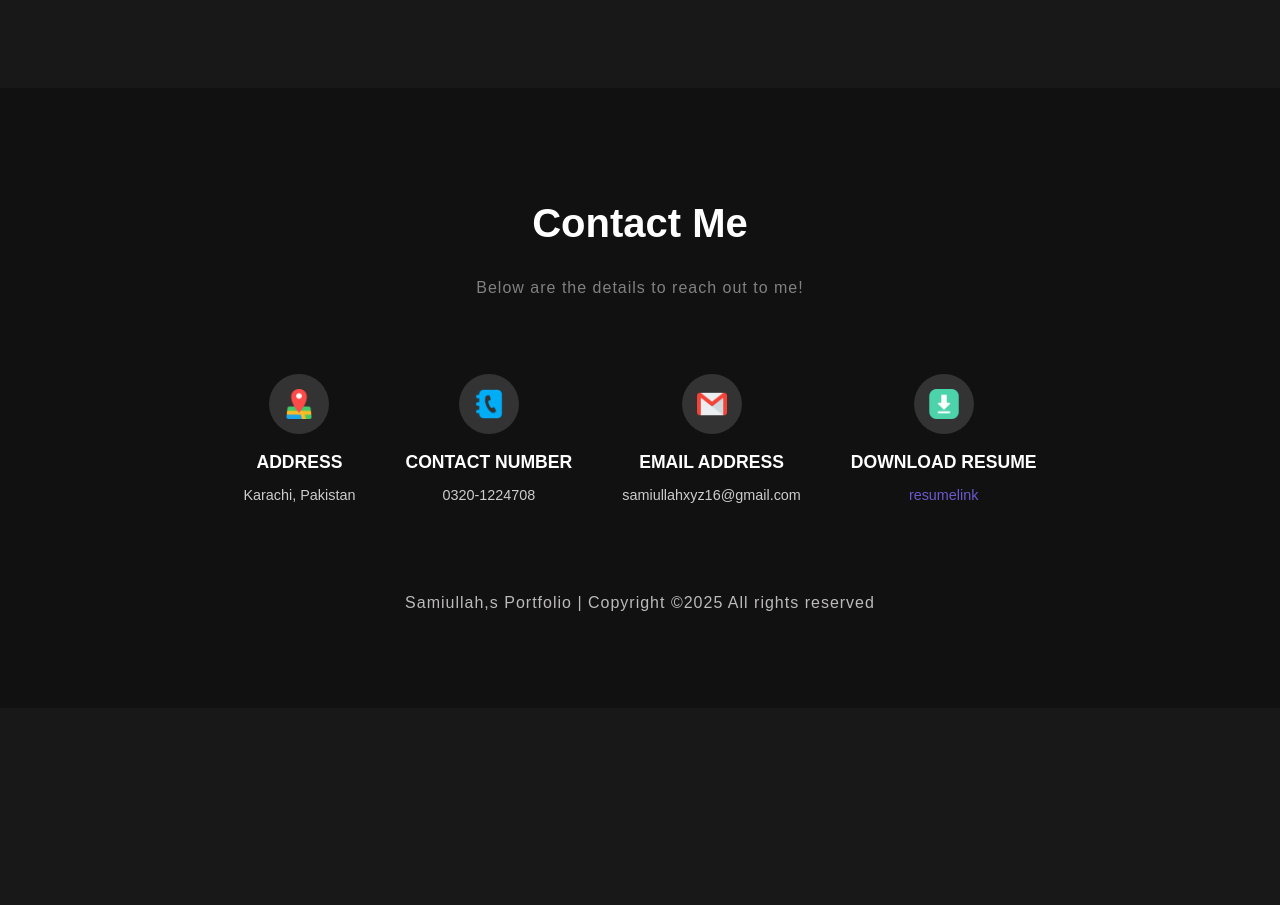
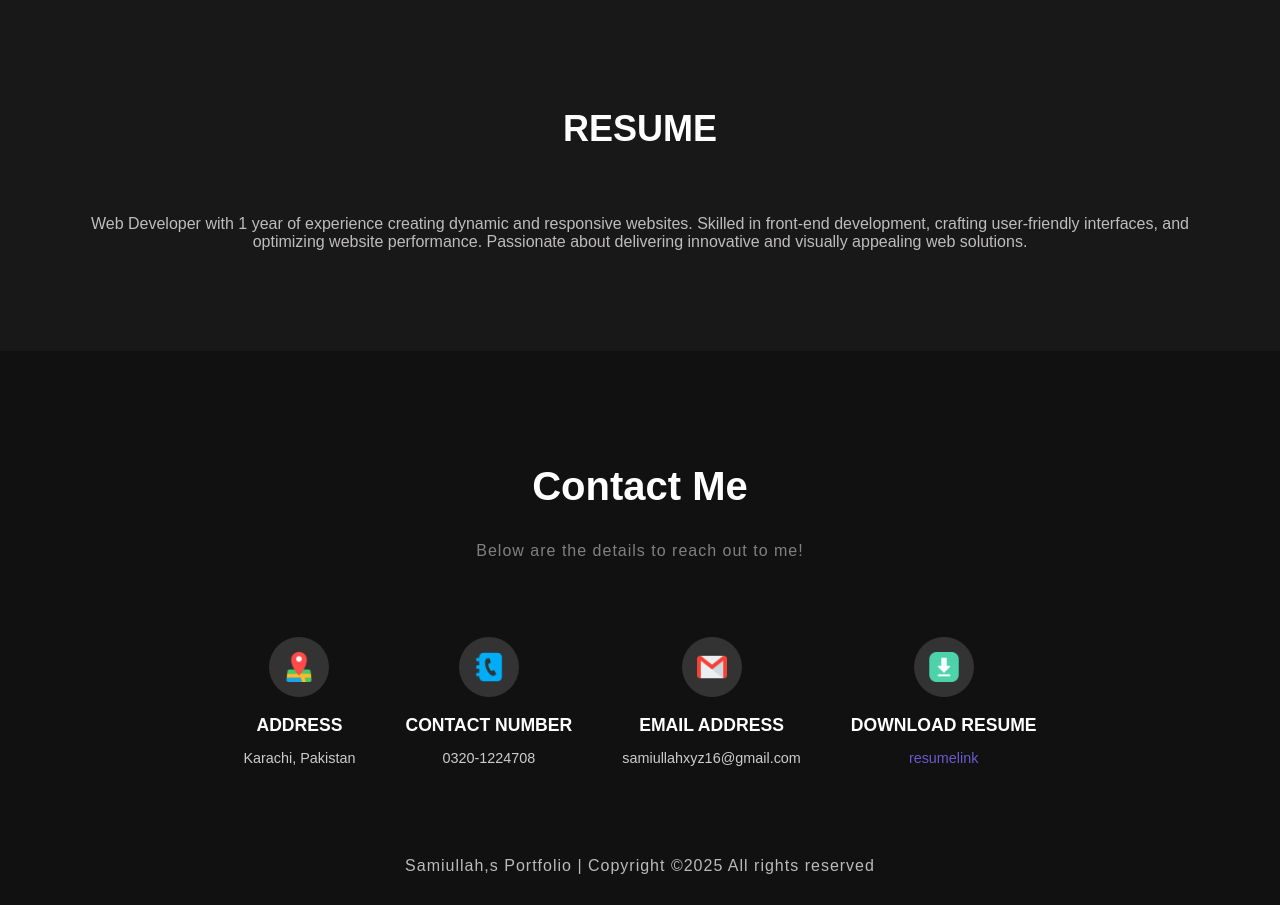
Before and after one commit to samiullah2024/Samiullah-s-Portfolio, a plain HTML site: page index.html in a window 1280 px wide. Shown: the part 1786-2691 px from the top of the page. Before the commit the page ends 2494 px from the top, so only its background shows below. Drawn offline with nearby package versions, Linux system fonts and the light colour scheme.

Commit message:
Resume Section Moved

```diff
--- a/index.html
+++ b/index.html
@@ -129,6 +129,13 @@
                     </div>
                 </div>
             </div>
+            <div id="resume-sec"></div>
+            <div class="resume-section">
+                <h1>RESUME</h1>
+                <p>Web Developer with 1 year of experience creating dynamic and responsive websites. Skilled in
+                    front-end development, crafting user-friendly interfaces, and optimizing website performance.
+                    Passionate about delivering innovative and visually appealing web solutions.</p>
+            </div>
         </section>
     </main>
     <footer>
```
